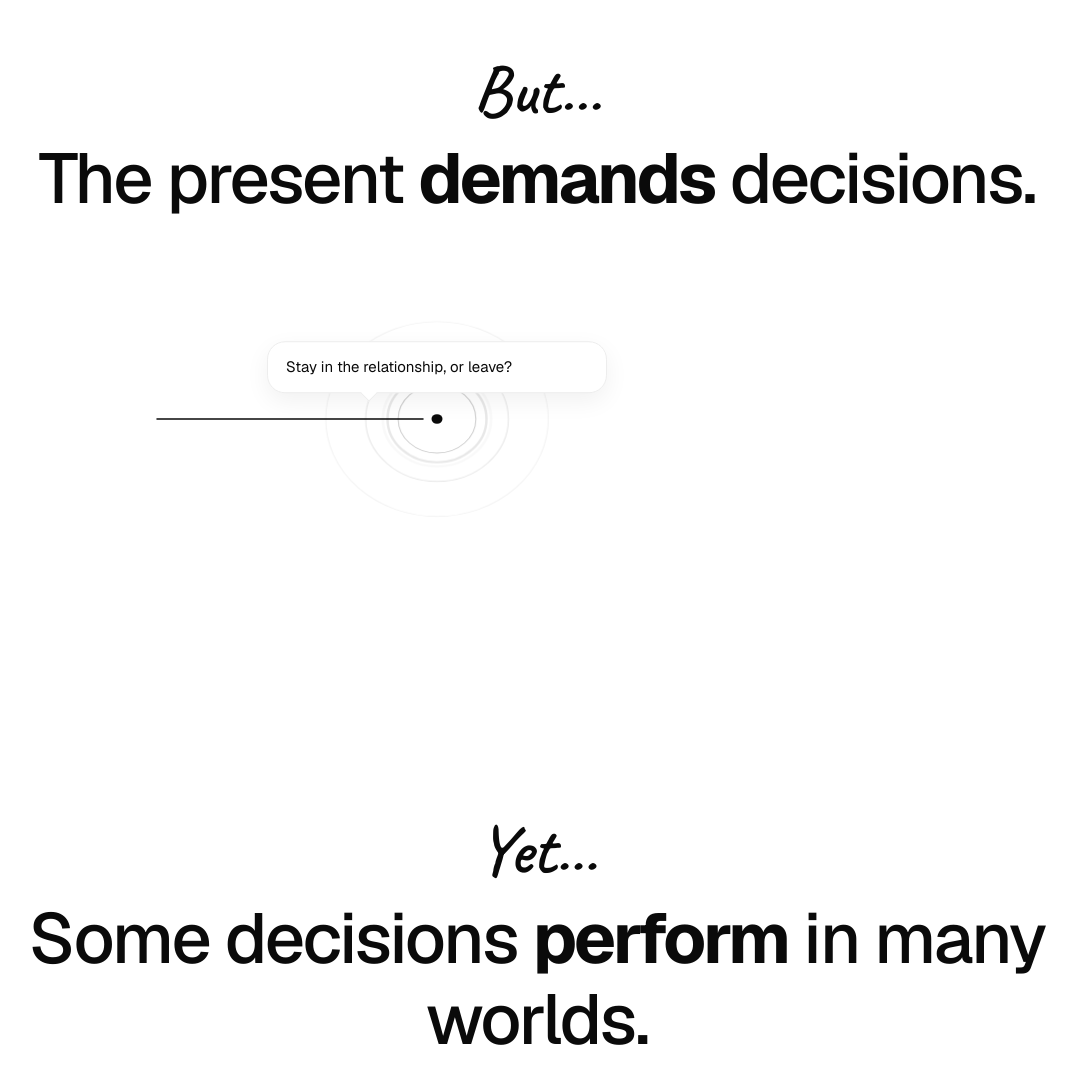
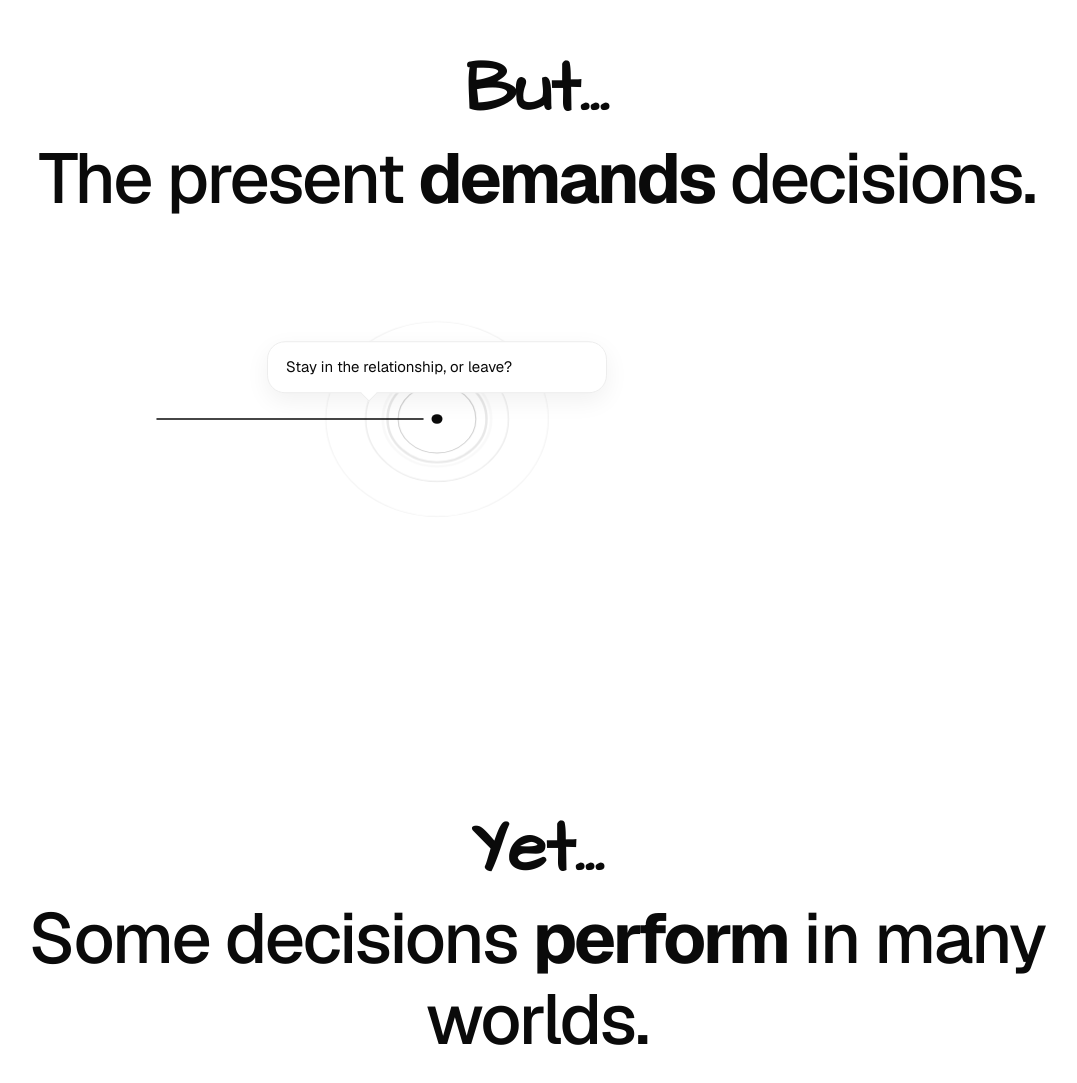
Before and after one commit to juliustgeiger-lab/Personal-Webseite, a Next.js app: page / in a window 1280 px wide. Shown: the part 893-1976 px from the top of the page, without its empty margins (103-1180 px from the left). Built offline with nearby package versions, Linux system fonts and the light colour scheme.

Commit message:
Bridge font: Caveat → Architects Daughter for 'But…' / 'Yet…'. Drafting/architectural hand instead of friendly notebook script — angular strokes, less rounded, more serious tone. Sacramento stays for unwritten

```diff
--- a/src/app/globals.css
+++ b/src/app/globals.css
@@ -606,7 +606,7 @@ section.present {
    without Sacramento's cursive flourish. */
 .present-headline__lead {
   display: block;
-  font-family: var(--font-caveat), cursive;
+  font-family: var(--font-architects), cursive;
   font-weight: 600;
   font-style: normal;
   letter-spacing: 0;
@@ -757,7 +757,7 @@ section.many-worlds {
 
 .many-worlds-headline__lead {
   display: block;
-  font-family: var(--font-caveat), cursive;
+  font-family: var(--font-architects), cursive;
   font-weight: 600;
   font-style: normal;
   letter-spacing: 0;
--- a/src/app/layout.tsx
+++ b/src/app/layout.tsx
@@ -1,5 +1,5 @@
 import type { Metadata } from "next";
-import { Geist, JetBrains_Mono, Sacramento, Caveat } from "next/font/google";
+import { Geist, JetBrains_Mono, Sacramento, Architects_Daughter } from "next/font/google";
 import Link from "next/link";
 import "./globals.css";
 
@@ -19,10 +19,10 @@ const sacramento = Sacramento({
   weight: "400",
 });
 
-const caveat = Caveat({
-  variable: "--font-caveat",
+const architectsDaughter = Architects_Daughter({
+  variable: "--font-architects",
   subsets: ["latin"],
-  weight: ["500", "600"],
+  weight: "400",
 });
 
 export const metadata: Metadata = {
@@ -39,7 +39,7 @@ export default function RootLayout({
   return (
     <html
       lang="en"
-      className={`${geistSans.variable} ${jetbrainsMono.variable} ${sacramento.variable} ${caveat.variable} h-full antialiased`}
+      className={`${geistSans.variable} ${jetbrainsMono.variable} ${sacramento.variable} ${architectsDaughter.variable} h-full antialiased`}
     >
       <body className="min-h-full flex flex-col">
         <nav className="top">
```
